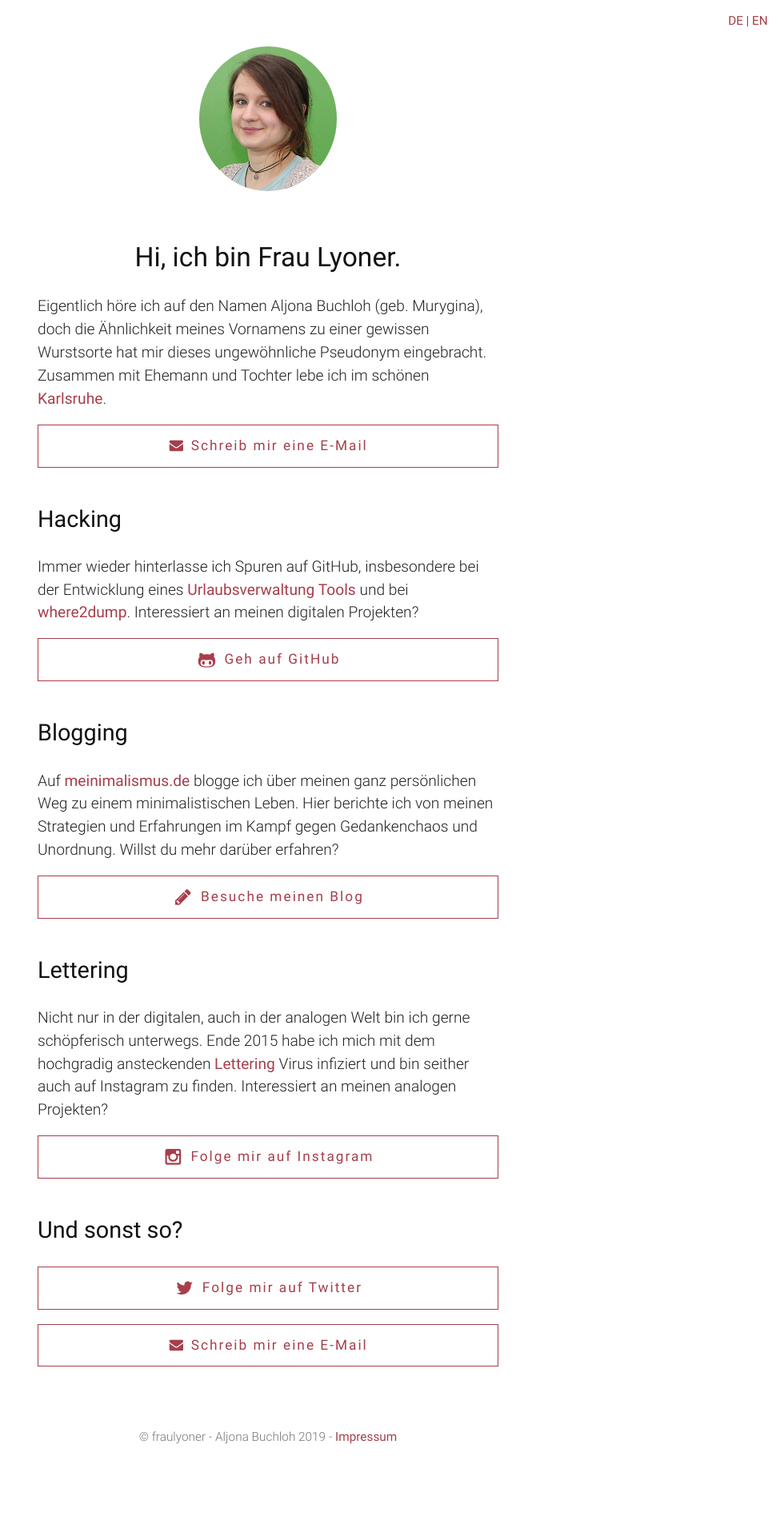
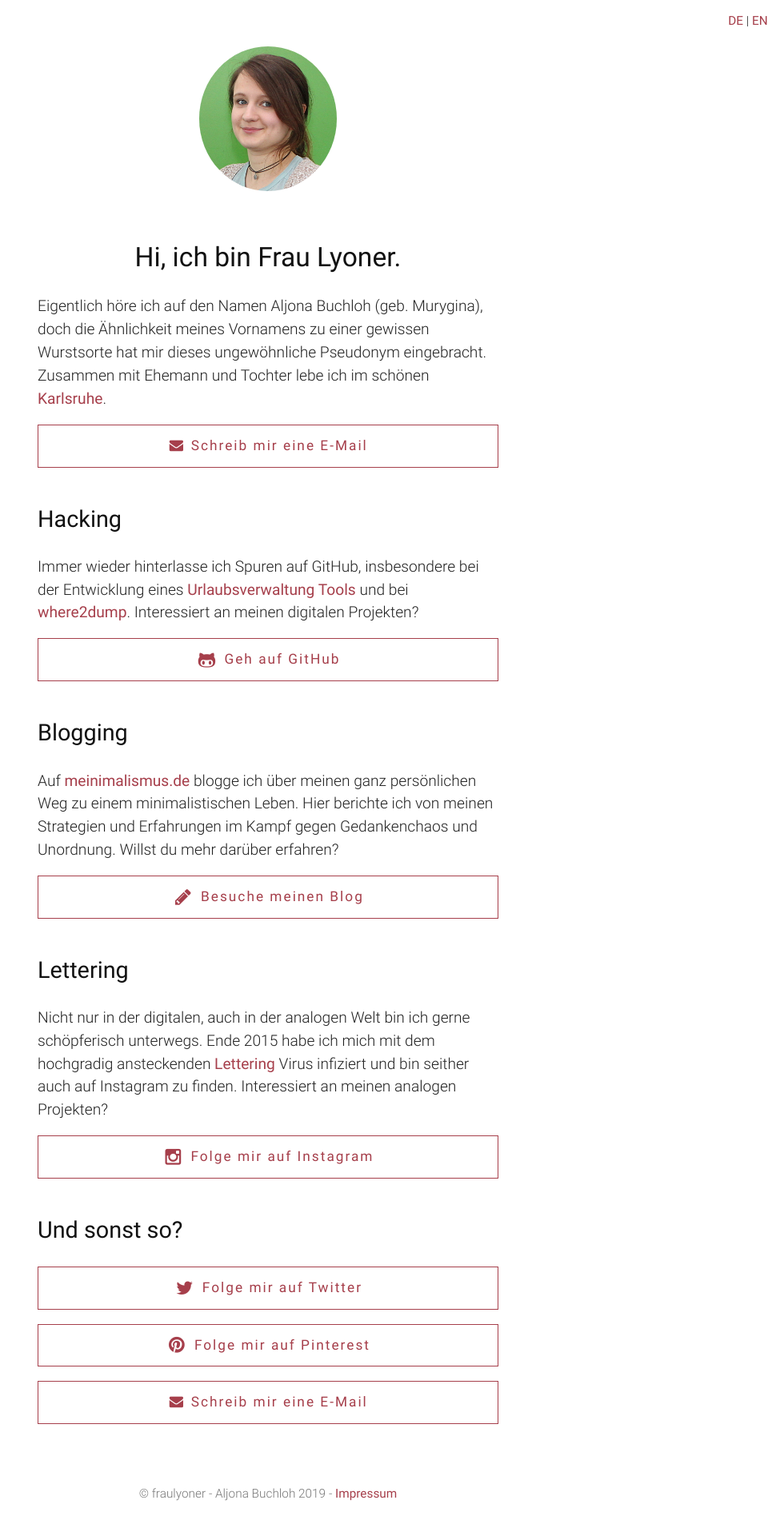
Before and after one commit to fraulyoner/fraulyoner.github.io, a Jekyll site: the page built from index.html, in a window 1280 px wide. Shown: the whole page at 80% size, without its empty margins (305-1280 px from the left). Built offline with Jekyll 4.4.1, drawn with Linux system fonts in a browser that asks for light colours; before the commit the page ends 1825 px from its top, so only the background shows below that.

Commit message:
Add link to Pinterest profile

```diff
--- a/_config.yml
+++ b/_config.yml
@@ -5,6 +5,7 @@ user:
   github: https://github.com/fraulyoner
   twitter: https://twitter.com/FrauLyoner
   instagram: https://www.instagram.com/fraulyoner/
+  pinterest: https://www.pinterest.de/fraulyoner/
 
 links:
   location: https://www.google.de/maps/place/Karlsruhe/@49.0157643,8.269451,11z/data=!4m2!3m1!1s0x47970648a2e07809:0xb6fc55734cb7ee7f
--- a/index.html
+++ b/index.html
@@ -69,6 +69,9 @@ layout: default
     <a class="button" target="_blank" href="{{ site.user.twitter }}">
       <i class="fa fa-lg fa-fw fa-twitter"></i> Folge mir auf Twitter
     </a>
+    <a class="button" target="_blank" href="{{ site.user.pinterest }}">
+      <i class="fa fa-lg fa-fw fa-pinterest"></i> Folge mir auf Pinterest
+    </a>
     <a class="button" href="mailto:{{ site.user.email }}">
       <i class="fa fa-fw fa-envelope"></i> Schreib mir eine E-Mail
     </a>
--- a/index_en.html
+++ b/index_en.html
@@ -68,6 +68,9 @@ layout: default
     <a class="button" target="_blank" href="{{ site.user.twitter }}">
       <i class="fa fa-lg fa-fw fa-twitter"></i> Follow me on Twitter
     </a>
+    <a class="button" target="_blank" href="{{ site.user.pinterest }}">
+      <i class="fa fa-lg fa-fw fa-pinterest"></i> Follow me on Pinterest
+    </a>
     <a class="button" href="mailto:{{ site.user.email }}">
       <i class="fa fa-fw fa-envelope"></i> Drop me an email
     </a>
```
